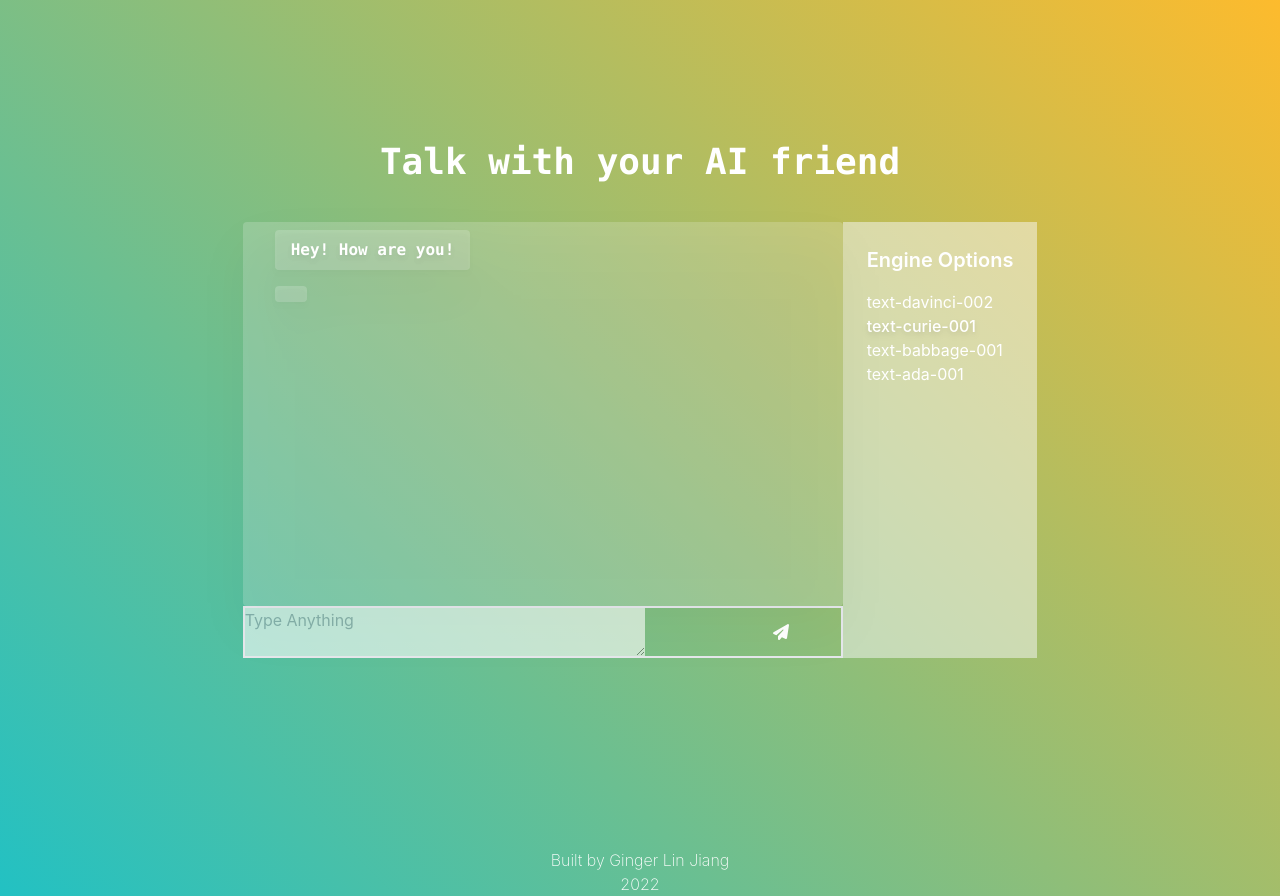
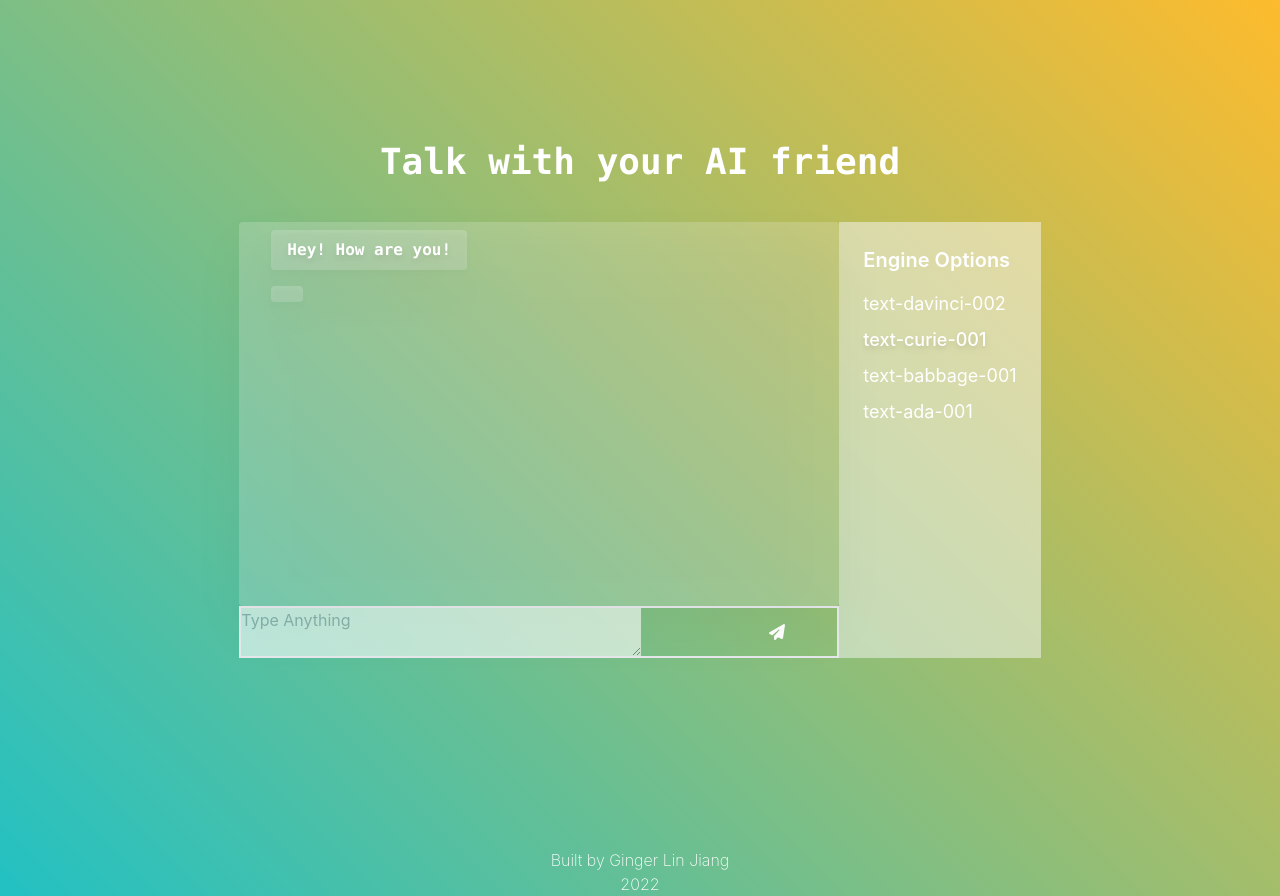
Before and after one commit to Ginger000/gpt-3-bot, a Next.js app: page / in a window 1280 px wide. Built offline with nearby package versions, Linux system fonts and the light colour scheme; what tailwindcss-animation-delay would draw is missing.

Commit message:
enable responsiveness

```diff
--- a/components/Chatbox.js
+++ b/components/Chatbox.js
@@ -17,7 +17,7 @@ function Chatbox() {
   }, [conversation])
 
   return (
-    <div  className='h-[500px] md:h-96 w-screen md:w-[600px] md:bg-zinc-100/20  text-white font-bold font-mono drop-shadow-2xl rounded overflow-y-scroll flex flex-col'>
+    <div  className=' h-[600px] md:h-96 w-screen md:w-[600px] md:bg-zinc-100/20 z-[-10]  text-white font-bold font-mono drop-shadow-2xl rounded overflow-y-scroll flex flex-col'>
 
 
         {
--- a/components/NavMobile.js
+++ b/components/NavMobile.js
@@ -1,20 +1,28 @@
-import React, {useState} from 'react';
+import React, { useState } from 'react';
 import { faXmark } from '@fortawesome/free-solid-svg-icons';
 import { faBars } from '@fortawesome/free-solid-svg-icons';
 import { FontAwesomeIcon } from '@fortawesome/react-fontawesome';
+import OptionBox from './OptionBox';
 
 function NavMobile() {
+    const [open, setOpen] = useState(false);
     return (
-        <div className="w-full fixed top-0 left-0   flex justify-between md:hidden ">
-            <h1 className="text-left ">Talk with your AI friend</h1>
-            <div
-                //onClick={() => setOpen(!open)}
-                className="text-3xl absolute right-8 top-4 cursor-pointer md:hidden "
-            >
-                <FontAwesomeIcon
-                    // icon={open ? faXmark : faBars}
-                ></FontAwesomeIcon>
+        <div className=" text-white w-full fixed top-0    md:hidden  z-9999 ">
+            <div className="flex justify-between">
+                <h1 className="text-left text-2xl pt-4 px-6">
+                    Talk with your AI friend
+                </h1>
+                <div
+                    onClick={() => setOpen(!open)}
+                    className="w-6 text-white font-light text-xl absolute right-8 top-4 cursor-pointer md:hidden "
+                >
+                    <FontAwesomeIcon
+                        icon={open ? faXmark : faBars}
+                    ></FontAwesomeIcon>
+                </div>
             </div>
+            <div className={ `absolute w-full transition-all duration-500 ${open ? 'top-16 ' : 'top-[-490px]'}` } > <OptionBox /> </div>
+
         </div>
     );
 }
--- a/components/OptionBox.js
+++ b/components/OptionBox.js
@@ -1,60 +1,45 @@
 import React, { useState, useContext } from 'react';
 import ChatContext from '../context/ChatContext';
 function OptionBox() {
-    const {engine, setEngine} = useContext(ChatContext)
+    const { engine, setEngine } = useContext(ChatContext);
     const handleChange = (e) => {
         setEngine(e.target.value);
     };
 
+    let engines = [
+        { name: 'text-davinci-002', id: 'radio1' },
+        { name: 'text-curie-001', id: 'radio2' },
+        { name: 'text-babbage-001', id: 'radio3' },
+        { name: 'text-ada-001', id: 'radio4' },
+    ];
+
     return (
-        <div className='bg-zinc-50/50 p-6'>
-            <form className='text-white'>
-                <h5 className='text-xl font-semibold mb-4'>Engine Options</h5>
-                <div>
-                    <input
-                        className='hidden'
-                        type="radio"
-                        id='radio1'
-                        value="text-davinci-002"
-                        checked={engine === 'text-davinci-002'}
-                        onChange={handleChange}
-                    />
-                    <label className={engine === 'text-davinci-002' ? "drop-shadow-md font-medium hover:cursor-pointer " : ''} htmlFor="radio1">text-davinci-002</label>
-                </div>
-                <div>
-                    <input
-                    className='hidden'
-                        type="radio"
-                        id='radio2'
-                        value="text-curie-001"
-                        checked={engine === 'text-curie-001'}
-                        onChange={handleChange}
-                    />
-                    <label className={engine === 'text-curie-001' ? "drop-shadow-md font-medium hover:cursor-pointer " : ''}  htmlFor="radio2">text-curie-001</label>
-                </div>
-                <div>
-                    <input
-                    className='hidden'
-                        type="radio"
-                        id='radio3'
-                        value="text-babbage-001"
-                        checked={engine === 'text-babbage-001'}
-                        onChange={handleChange}
-                    />
-                    <label className={engine === 'text-babbage-001' ? "drop-shadow-md font-medium hover:cursor-pointer " : ''}  htmlFor="radio3">text-babbage-001</label>
-                </div>
-                <div>
-                    <input
-                    className='hidden'
-                        type="radio"
-                        id='radio4'
-                        value="text-ada-001"
-                        checked={engine === 'text-ada-001'}
-                        onChange={handleChange}
-                    />
-                    <label className={engine === 'text-ada-001' ? "drop-shadow-md font-medium hover:cursor-pointer " : ''}  htmlFor="radio4">text-ada-001</label>
+        <div className='bg-gray-500/50 md:bg-zinc-50/50 p-6 z-9999'>
+            <form className="text-white">
+                <h5 className="text-xl font-semibold mb-4">Engine Options</h5>
+                {engines.map((eng) => (
+                    <div key={eng.id} className="my-2">
+                        <input
+                            className="hidden"
+                            type="radio"
+                            id={eng.id}
+                            value={eng.name}
+                            checked={engine === eng.name}
+                            onChange={handleChange}
+                        />
+                        <label
+                            className={
+                                engine === eng.name
+                                    ? ' text-lg drop-shadow-md font-medium hover:cursor-pointer '
+                                    : 'text-lg'
+                            }
+                            htmlFor={eng.id}
+                        >
+                            {eng.name}
+                        </label>
+                    </div>
+                ))}
 
-                </div>
             </form>
         </div>
     );
--- a/pages/index.js
+++ b/pages/index.js
@@ -19,7 +19,7 @@ export default function Home() {
                         Talk with your AI friend
                     </h1>
 
-                    <NavMobile className="md:hidden" />
+
                     <div className="flex">
                         <div>
                             <Chatbox />
@@ -29,6 +29,7 @@ export default function Home() {
                             <OptionBox />
                         </div>
                     </div>
+                    <NavMobile className="md:hidden" />
                 </main>
             </div>
         </ChatProvider>
```
